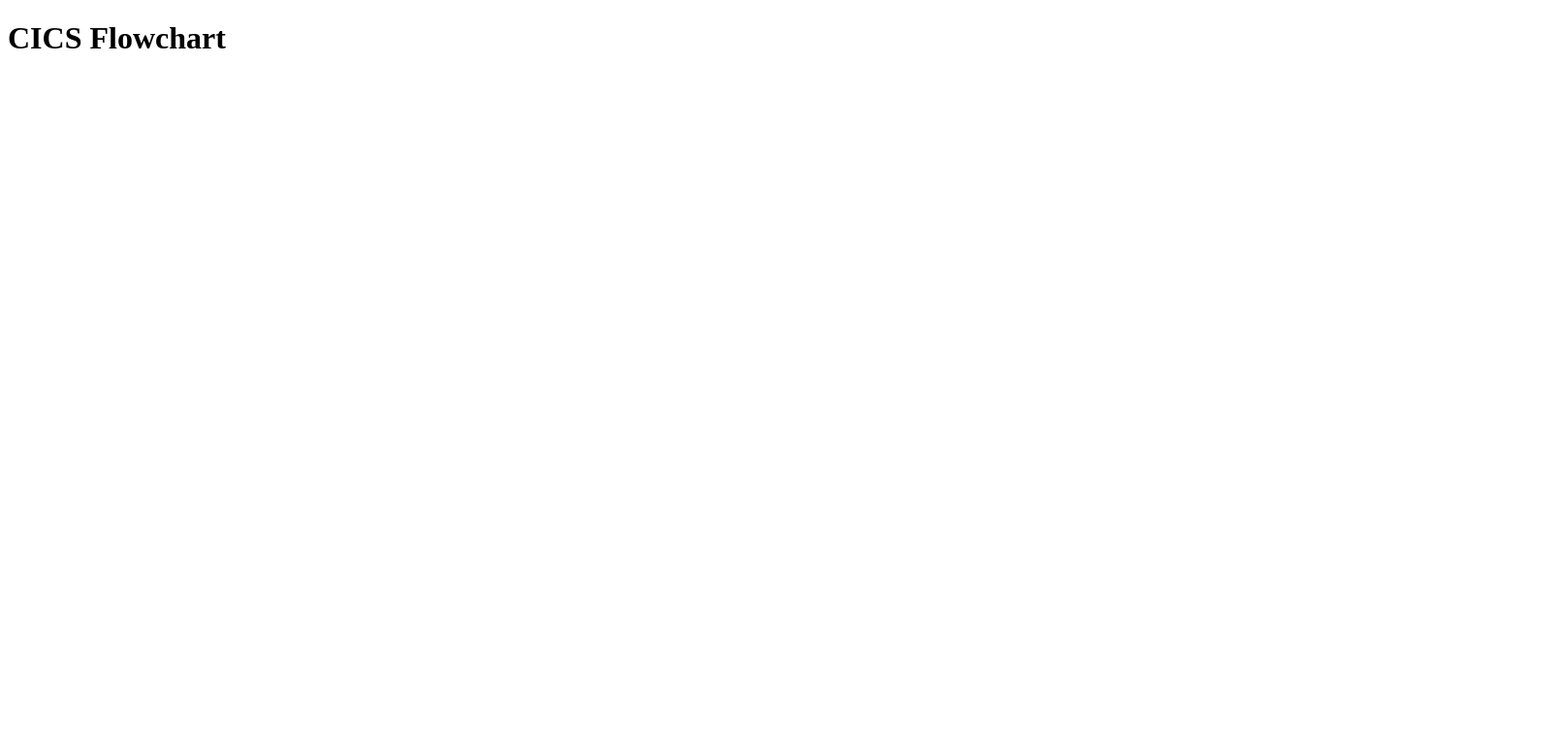
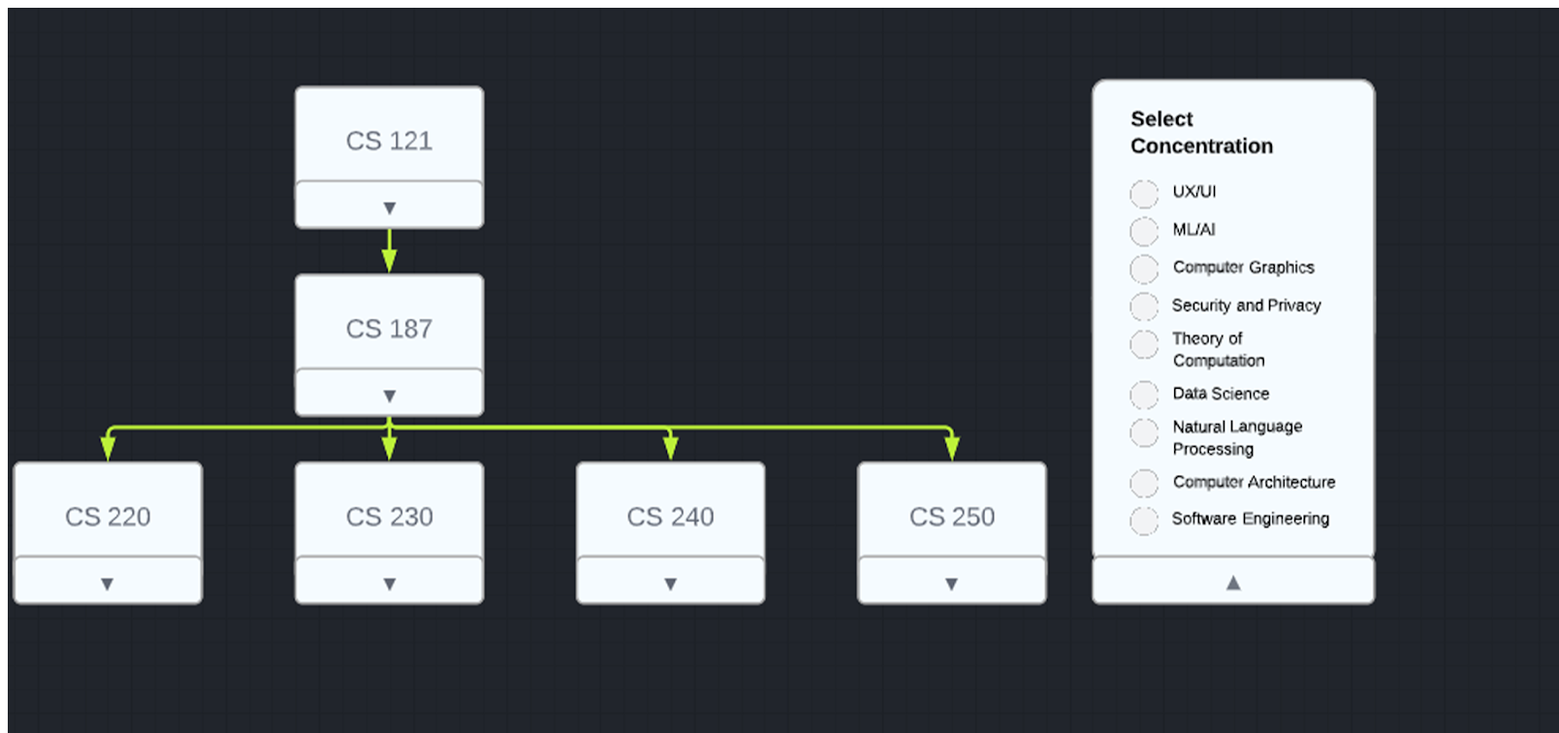
Before and after one commit to ONeilGavin/325Project, a plain HTML site: page index.html in a window 1280 px wide. Shown: the top 756 px of the page at 97% size, 1608 px wide, since content can reach past the window. Drawn offline with Linux system fonts and the light colour scheme.

Commit message:
add images

```diff
--- a/index.html
+++ b/index.html
@@ -4,6 +4,6 @@
         <title>CICS Flowchart</title>
     </head>
     <body>
-        <h1>CICS Flowchart</h1>
+        <img src="static/test.png">
     </body>
 </html>
```
Also changed, not shown: static/test.png (added).
